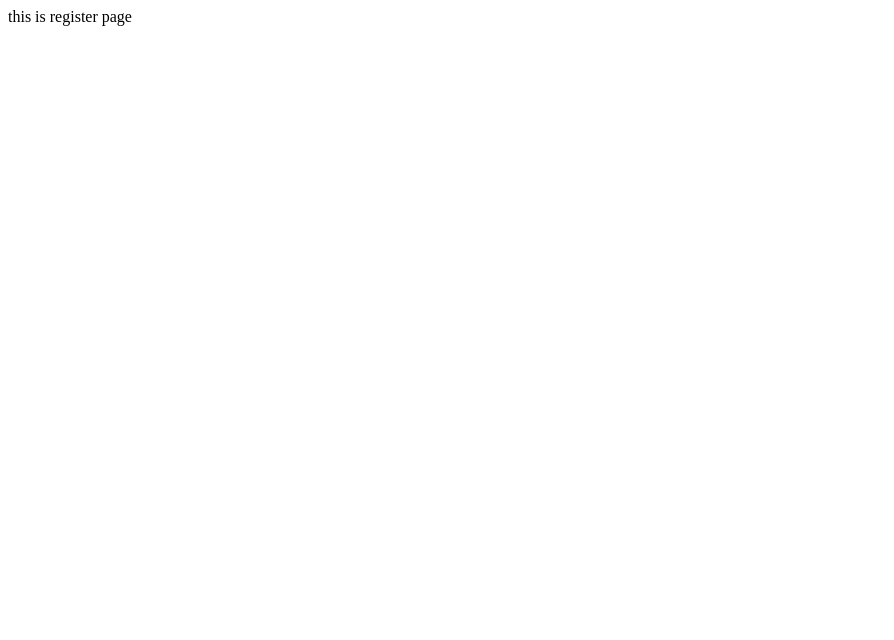
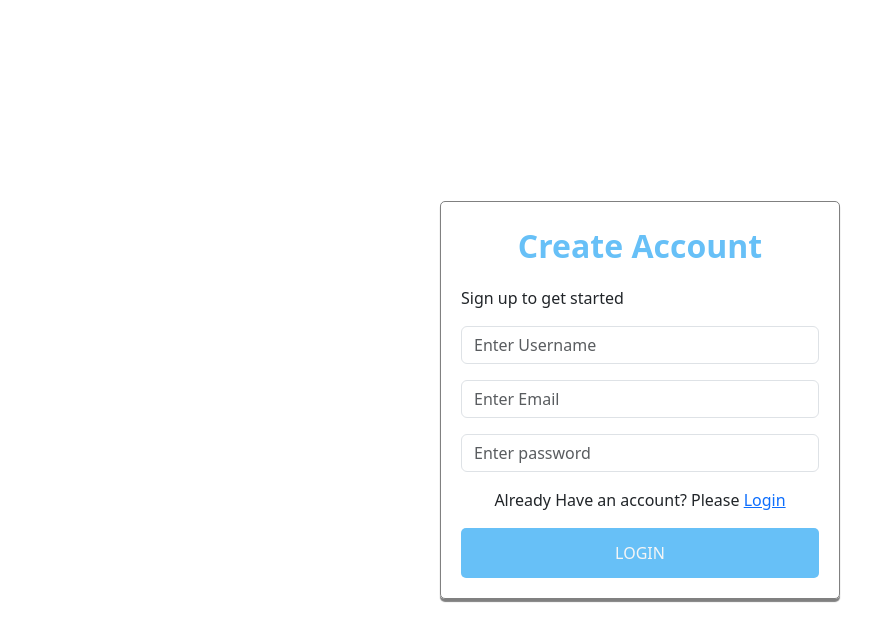
Before and after one commit to shreyaNeupane/TodoApp, a React (Create React App) app in the folder client/: page /register in a window 1280 px wide. Shown: the top 640 px of the page, without its empty margins (0-894 px from the left). Built offline with nearby package versions, Linux system fonts and the light colour scheme.

Commit message:
login and register frontend

```diff
--- a/client/public/index.html
+++ b/client/public/index.html
@@ -15,6 +15,19 @@
       user's mobile device or desktop. See https://developers.google.com/web/fundamentals/web-app-manifest/
     -->
     <link rel="manifest" href="%PUBLIC_URL%/manifest.json" />
+    <link
+      rel="stylesheet"
+      href="https://cdnjs.cloudflare.com/ajax/libs/font-awesome/7.0.1/css/all.min.css"
+      integrity="sha512-2SwdPD6INVrV/lHTZbO2nodKhrnDdJK9/kg2XD1r9uGqPo1cUbujc+IYdlYdEErWNu69gVcYgdxlmVmzTWnetw=="
+      crossorigin="anonymous"
+      referrerpolicy="no-referrer"
+    />
+    <link
+      href="https://cdn.jsdelivr.net/npm/bootstrap@5.3.8/dist/css/bootstrap.min.css"
+      rel="stylesheet"
+      integrity="sha384-sRIl4kxILFvY47J16cr9ZwB07vP4J8+LH7qKQnuqkuIAvNWLzeN8tE5YBujZqJLB"
+      crossorigin="anonymous"
+    />
     <!--
       Notice the use of %PUBLIC_URL% in the tags above.
       It will be replaced with the URL of the `public` folder during the build.
@@ -39,5 +52,10 @@
           To begin the development, run `npm start` or `yarn start`.
           To create a production bundle, use `npm run build` or `yarn build`.
           -->
+    <script
+      src="https://cdn.jsdelivr.net/npm/bootstrap@5.3.8/dist/js/bootstrap.bundle.min.js"
+      integrity="sha384-FKyoEForCGlyvwx9Hj09JcYn3nv7wiPVlz7YYwJrWVcXK/BmnVDxM+D2scQbITxI"
+      crossorigin="anonymous"
+    ></script>
   </body>
 </html>
--- /dev/null
+++ b/client/src/pages/Auth/AuthStyle.css
@@ -0,0 +1,32 @@
+.form-container{
+    display : flex;
+    align-items :center;
+    justify-content :center;
+    height: 100vh;
+}
+
+.form{
+    border: 1px solid gray;
+    border-radius: 5px;
+    padding: 20px;
+    width: 400px;
+    box-shadow: 0px 3px 1px gray;
+}
+.welcome{
+    text-align: center;
+    font-size: 2rem;
+    font-weight: bold;
+   color: rgb(103, 192, 247) ;
+}
+
+.login-btn{
+    background-color: rgb(103, 192, 247) ;
+    width: 100%;
+    border: none;
+    height: 50px;
+    border-radius: 5px;
+    color: whitesmoke;
+}
+.login-btn:hover{
+    background-color: rgb(103, 192, 220)
+}
--- a/client/src/pages/Auth/Login.jsx
+++ b/client/src/pages/Auth/Login.jsx
@@ -1,11 +1,60 @@
-import React from 'react'
+import React ,{useState} from "react";
+import { Link } from "react-router-dom";
+import "./AuthStyle.css";
 
 const Login = () => {
+  const [email,setEmail] = useState('')
+  const [password,setPassword] = useState('')
+
+  //login function
+  const loginHandler = (e) => {
+    e.preventDefault()
+    try{
+ alert("Login Data " + email + " " + password);
+    }catch(error){
+      console.log(error)
+    }
+
+  }
   return (
-    <div>
-      this is login page
-    </div>
-  )
-}
+    <>
+      <div className="form-container">
+        <div className="form">
+          <div className="mb-3">
+            <p className="welcome">Welcome back</p>
+            <p className="login">Login to get started</p>
+          </div>
 
-export default Login
+          <div className="mb-3">
+            <input
+              type="email"
+              className="form-control"
+              placeholder="Enter Email"
+              value={email}
+              onChange={(e)=>setEmail(e.target.value)}
+            />
+          </div>
+          <div className="mb-3">
+            <input
+              type="password"
+              className="form-control"
+              placeholder="Enter password"
+              value={password}
+              onChange={(e)=>setPassword(e.target.value)}
+            />
+          </div>
+          <div className="form-bottom">
+            <p className="text-center">
+              Not A User? Please <Link to="/register">Register</Link>
+            </p>
+            <button type="submit" className="login-btn" onClick={loginHandler}>
+              LOGIN
+            </button>
+          </div>
+        </div>
+      </div>
+    </>
+  );
+};
+
+export default Login;
--- a/client/src/pages/Auth/Register.jsx
+++ b/client/src/pages/Auth/Register.jsx
@@ -1,11 +1,66 @@
-import React from 'react'
+import React, { useState } from "react";
+import { Link } from "react-router-dom";
+import "./AuthStyle.css";
 
 const Register = () => {
+  const [username, setUsername] = useState("");
+  const [email, setEmail] = useState("");
+  const [password, setPassword] = useState("");
+
+  //login function
+  const registerHandler = (e) => {
+    e.preventDefault();
+    try {
+      alert("Login Data " + email + " " + password + username);
+    } catch (error) {
+      console.log(error);
+    }
+  };
   return (
-    <div>
-      this is register page
+    <div className="form-container">
+      <div className="form">
+        <div className="mb-3">
+          <p className="welcome">Create Account</p>
+          <p>Sign up to get started</p>
+        </div>
+        <div className="mb-3">
+          <input
+            type="text"
+            className="form-control"
+            placeholder="Enter Username"
+            value={username}
+            onChange={(e) => setUsername(e.target.value)}
+          />
+        </div>
+        <div className="mb-3">
+          <input
+            type="email"
+            className="form-control"
+            placeholder="Enter Email"
+            value={email}
+            onChange={(e) => setEmail(e.target.value)}
+          />
+        </div>
+        <div className="mb-3">
+          <input
+            type="password"
+            className="form-control"
+            placeholder="Enter password"
+            value={password}
+            onChange={(e) => setPassword(e.target.value)}
+          />
+        </div>
+        <div className="form-bottom">
+          <p className="text-center">
+            Already Have an account? Please <Link to="/login">Login</Link>
+          </p>
+          <button type="submit" className="login-btn" onClick={registerHandler}>
+            LOGIN
+          </button>
+        </div>
+      </div>
     </div>
-  )
-}
+  );
+};
 
-export default Register
+export default Register;
--- a/client/src/pages/Landing/Landing.css
+++ b/client/src/pages/Landing/Landing.css
@@ -23,7 +23,7 @@
 }
 
 .tagline2{
-    color: rgb(107, 191, 243);
+    color: rgb(141, 210, 253);
 }
 
 .btn{
@@ -38,14 +38,14 @@
     text-decoration: none;
 }
 .red{
-    background-color: rgb(255, 0, 0);
+    background-color: rgb(254, 74, 74);
 }
 .blue{
-    background-color:rgb(0, 0, 255)
+    background-color:rgb(141, 210, 253);
 }
 .blue:hover{
-  background-color: rgb(0, 0, 200);
+  background-color: rgb(0, 0, 190);
 }
 .red:hover{
-    background-color: rgb(200, 0, 0);
+    background-color: rgb(190, 0, 0);
 }
```
Lines whose indentation alone changed are shown as unchanged.
